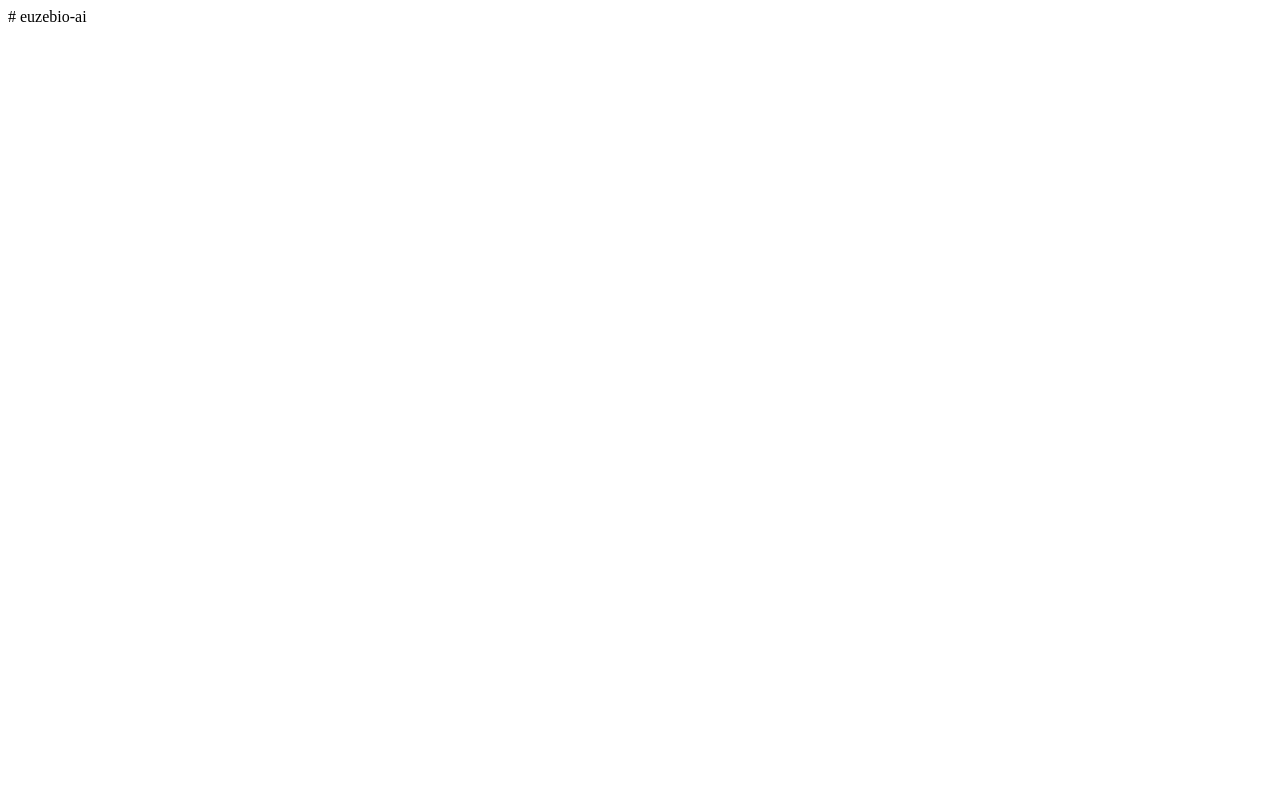
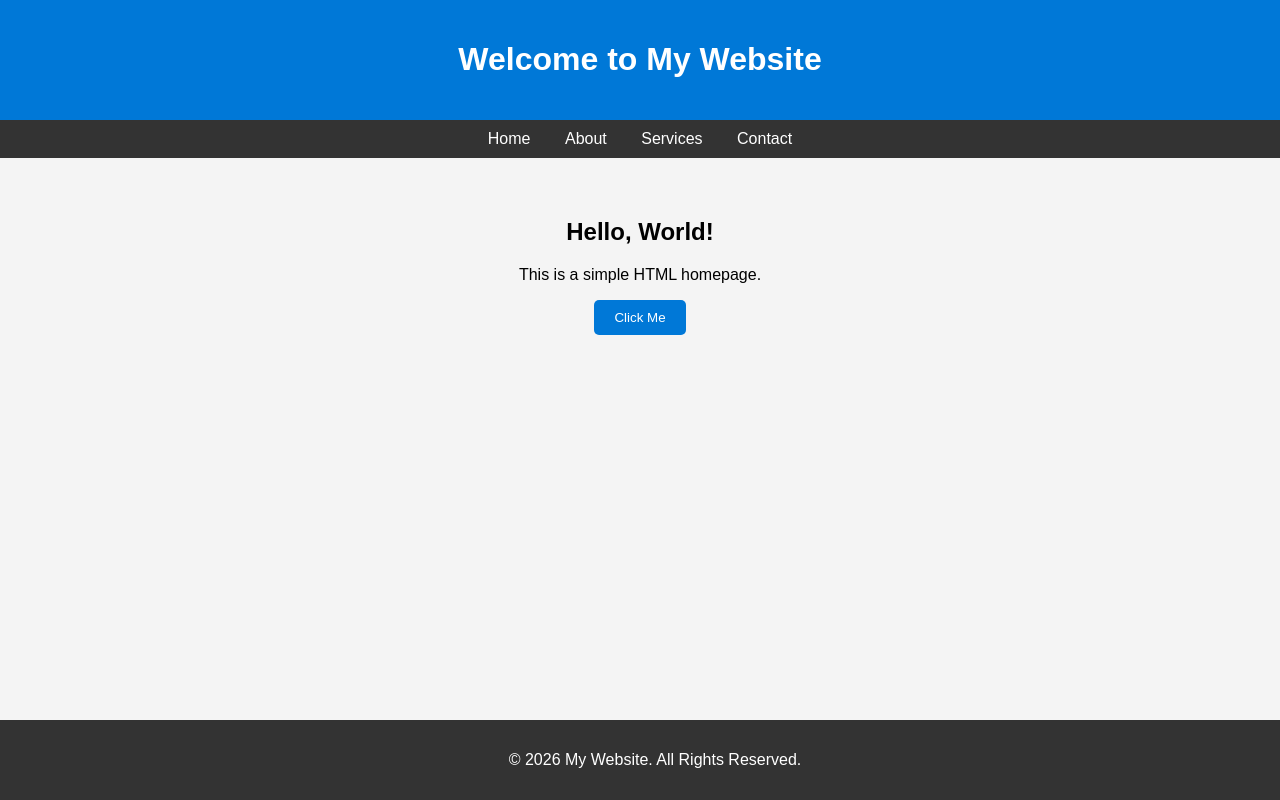
Before and after one commit to bahoniyibizi/euzebio-ai, a website: page index.html in a window 1280 px wide. Drawn offline with Linux system fonts and the light colour scheme.

Commit message:
Create initial HTML structure for the website

```diff
--- a/index.html
+++ b/index.html
@@ -1 +1,94 @@
-# euzebio-ai
+
+<!DOCTYPE html>
+<html lang="en">
+<head>
+    <meta charset="UTF-8">
+    <meta name="viewport" content="width=device-width, initial-scale=1.0">
+    <title>My Website</title>
+    <style>
+        body {
+            margin: 0;
+            font-family: Arial, sans-serif;
+            background: #f4f4f4;
+            text-align: center;
+        }
+
+        header {
+            background: #0078D7;
+            color: white;
+            padding: 20px;
+        }
+
+        nav {
+            background: #333;
+            padding: 10px;
+        }
+
+        nav a {
+            color: white;
+            text-decoration: none;
+            margin: 0 15px;
+        }
+
+        nav a:hover {
+            color: yellow;
+        }
+
+        .container {
+            padding: 40px;
+        }
+
+        button {
+            background: #0078D7;
+            color: white;
+            border: none;
+            padding: 10px 20px;
+            cursor: pointer;
+            border-radius: 5px;
+        }
+
+        button:hover {
+            background: #005fa3;
+        }
+
+        footer {
+            background: #333;
+            color: white;
+            padding: 15px;
+            position: fixed;
+            bottom: 0;
+            width: 100%;
+        }
+    </style>
+</head>
+<body>
+
+    <header>
+        <h1>Welcome to My Website</h1>
+    </header>
+
+    <nav>
+        <a href="#">Home</a>
+        <a href="#">About</a>
+        <a href="#">Services</a>
+        <a href="#">Contact</a>
+    </nav>
+
+    <div class="container">
+        <h2>Hello, World!</h2>
+        <p>This is a simple HTML homepage.</p>
+        <button onclick="showMessage()">Click Me</button>
+    </div>
+
+    <footer>
+        <p>&copy; 2026 My Website. All Rights Reserved.</p>
+    </footer>
+
+    <script>
+        function showMessage() {
+            alert("Welcome to my website!");
+        }
+    </script>
+
+</body>
+</html>
```
